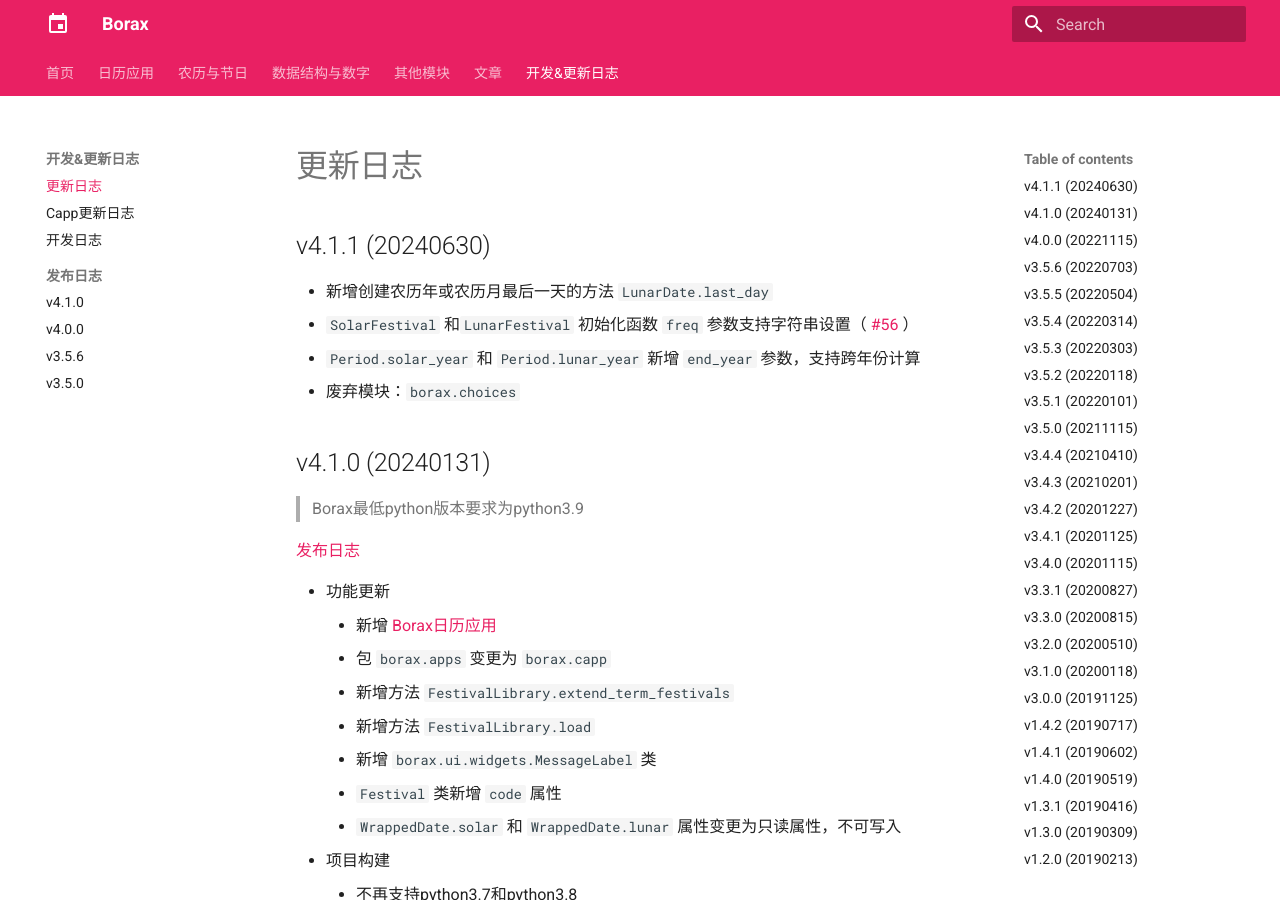
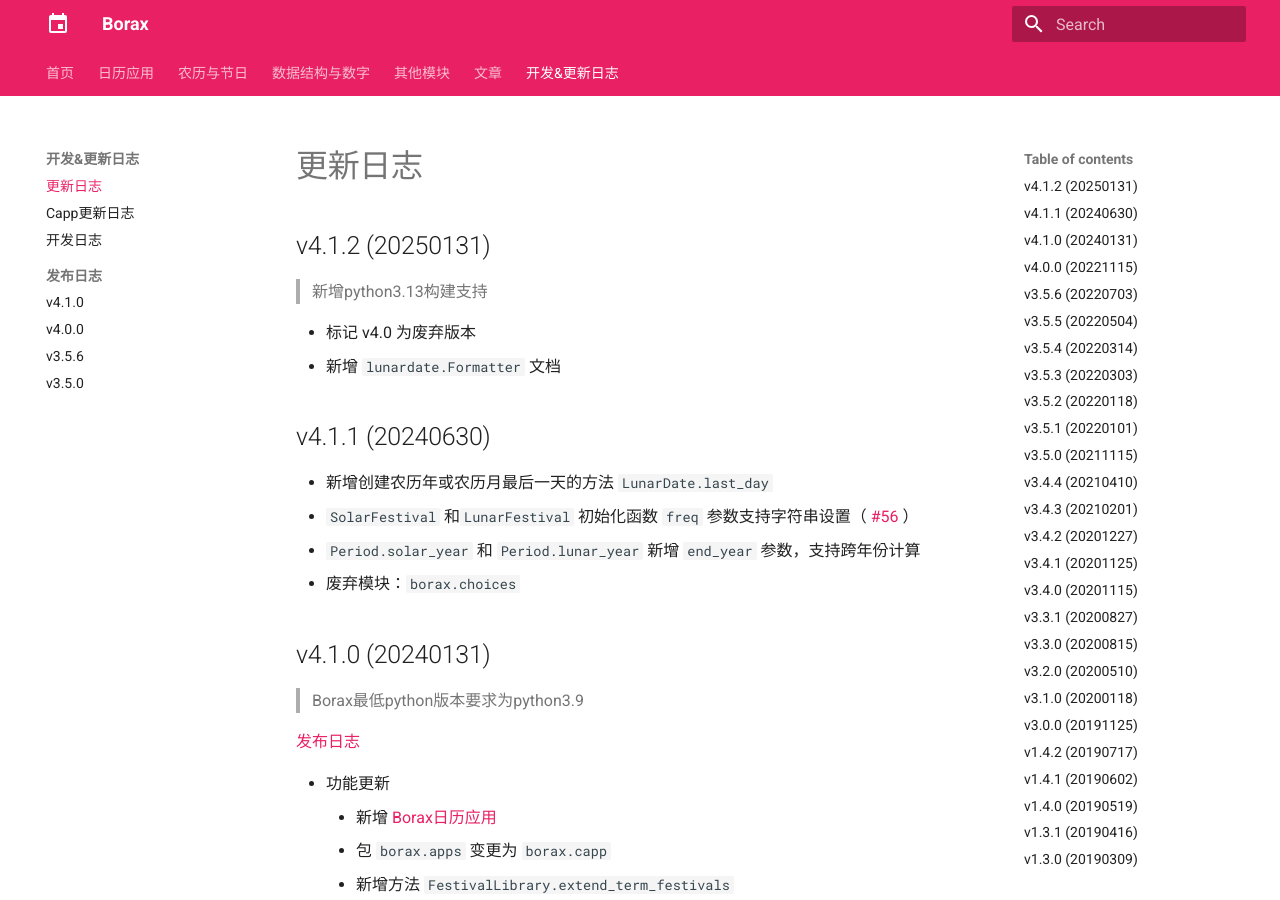
Before and after one commit to kinegratii/borax, an MkDocs documentation site: the page built from docs/changelog.md, in a window 1280 px wide and 900 px high. Built offline with MkDocs 1.6.1 and Material for MkDocs 9.7.7, drawn with Linux system fonts in a browser that asks for light colours.

Commit message:
:bookmark: release v4.1.2

```diff
--- a/borax/__init__.py
+++ b/borax/__init__.py
@@ -1,2 +1,2 @@
-__version__ = '4.1.1'
+__version__ = '4.1.2'
 __author__ = 'kinegratii'
--- a/docs/changelog.md
+++ b/docs/changelog.md
@@ -1,4 +1,11 @@
 # 更新日志
+
+## v4.1.2 (20250131)
+
+> 新增python3.13构建支持
+
+- 标记 v4.0 为废弃版本
+- 新增 `lunardate.Formatter` 文档
 
 ## v4.1.1 (20240630)
 
```
